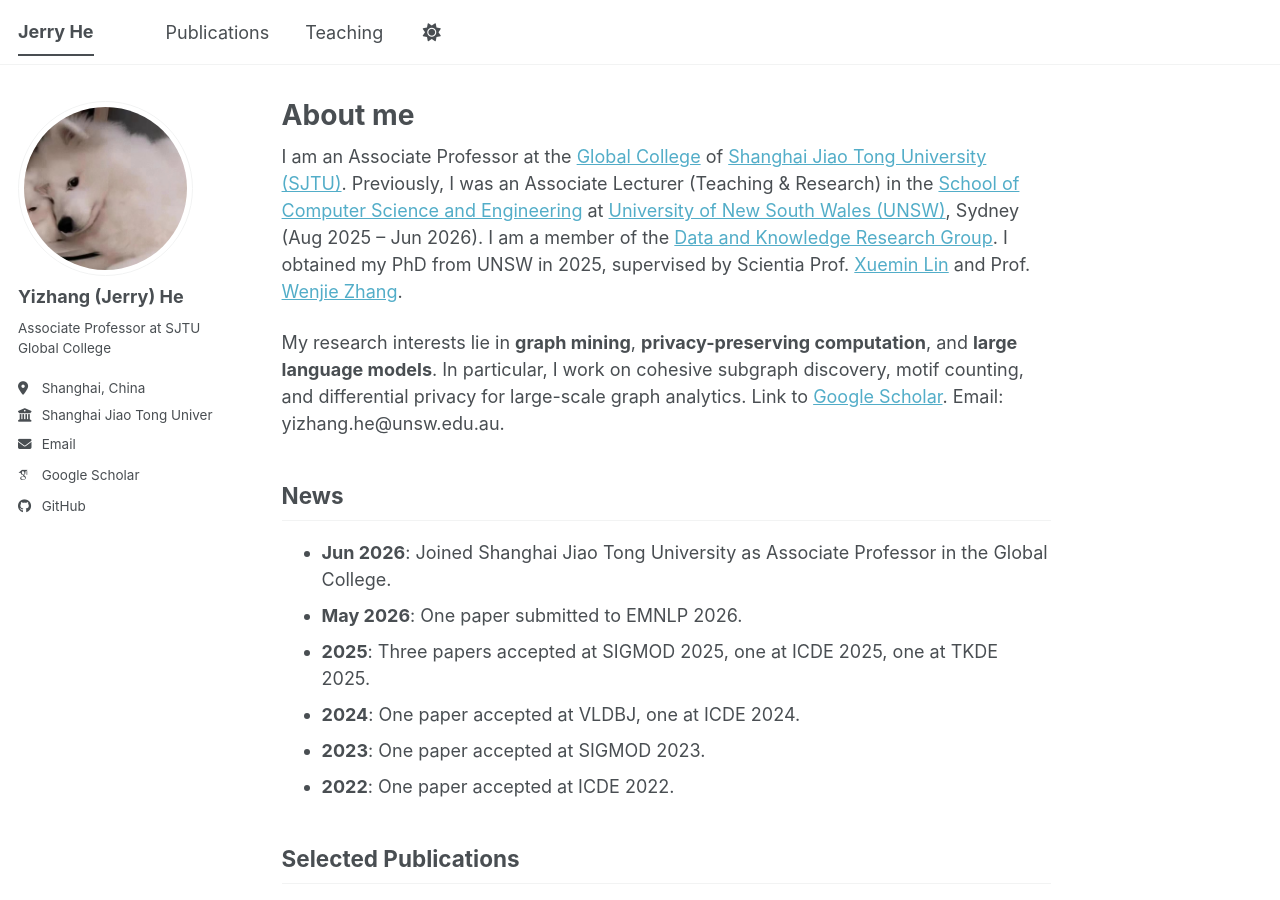
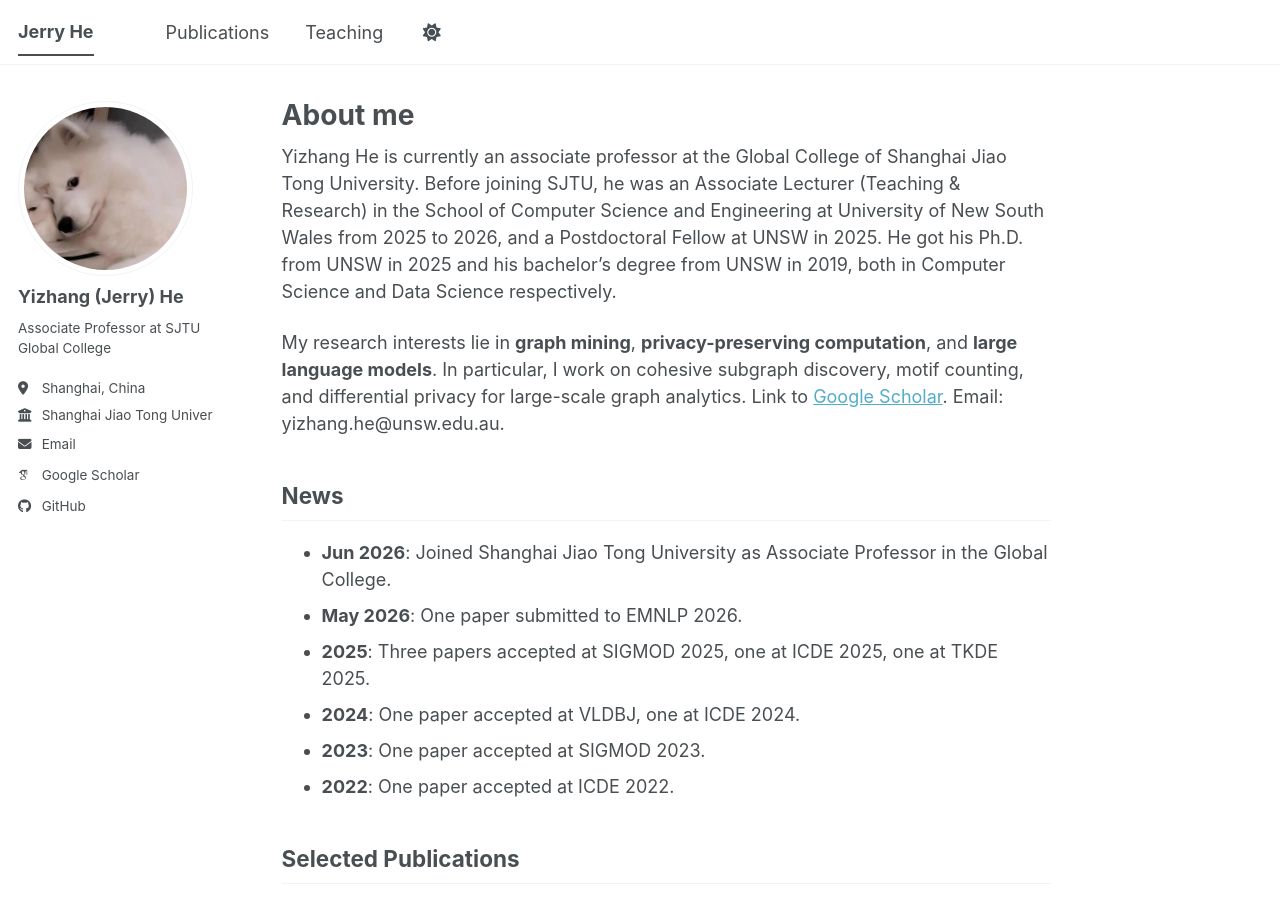
Before and after one commit to jerryUNSW/jerryUNSW.github.io, a Jekyll site: the page built from _pages/about.md, in a window 1280 px wide and 900 px high. Built offline with Jekyll 4.4.1, drawn with Linux system fonts in a browser that asks for light colours; some web fonts are replaced; a script bundle is joined from its source files by our own code; library files that are not in the unit come from our copies.

Commit message:
Rewrite about paragraph following Kai Wang's style

```diff
--- a/_pages/about.md
+++ b/_pages/about.md
@@ -8,7 +8,7 @@
   - /about.html
 ---
 
-I am an Associate Professor at the [Global College](https://global.sjtu.edu.cn/) of [Shanghai Jiao Tong University (SJTU)](https://www.sjtu.edu.cn/). Previously, I was an Associate Lecturer (Teaching & Research) in the [School of Computer Science and Engineering](https://www.unsw.edu.au/engineering/our-schools/computer-science-and-engineering) at [University of New South Wales (UNSW)](https://www.unsw.edu.au/), Sydney (Aug 2025 – Jun 2026). I am a member of the [Data and Knowledge Research Group](https://unswdb.github.io/). I obtained my PhD from UNSW in 2025, supervised by Scientia Prof. [Xuemin Lin](https://unswdb.github.io/people.html) and Prof. [Wenjie Zhang](https://unswdb.github.io/people.html).
+Yizhang He is currently an associate professor at the Global College of Shanghai Jiao Tong University. Before joining SJTU, he was an Associate Lecturer (Teaching & Research) in the School of Computer Science and Engineering at University of New South Wales from 2025 to 2026, and a Postdoctoral Fellow at UNSW in 2025. He got his Ph.D. from UNSW in 2025 and his bachelor's degree from UNSW in 2019, both in Computer Science and Data Science respectively.
 
 My research interests lie in **graph mining**, **privacy-preserving computation**, and **large language models**. In particular, I work on cohesive subgraph discovery, motif counting, and differential privacy for large-scale graph analytics. Link to [Google Scholar](https://scholar.google.com/citations?user=AeA4sfcAAAAJ). Email: yizhang.he@unsw.edu.au.
 
```
